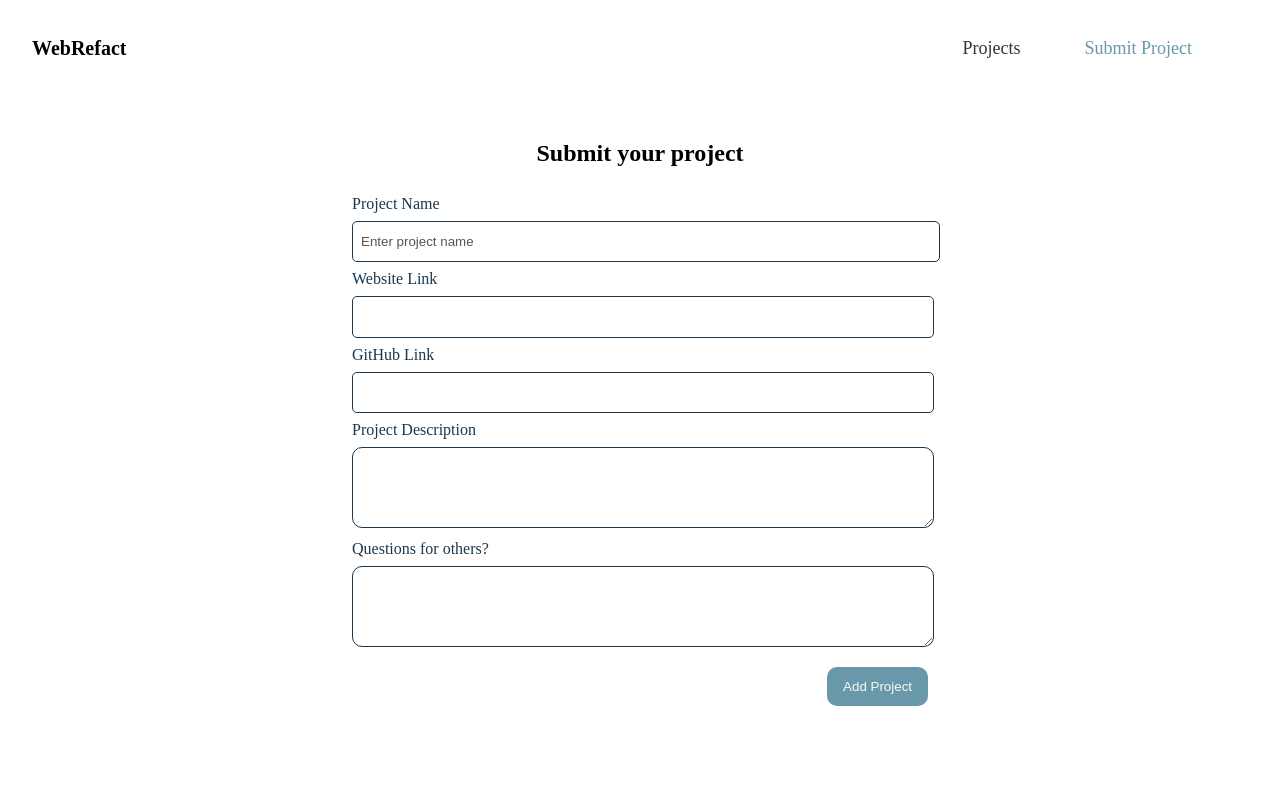
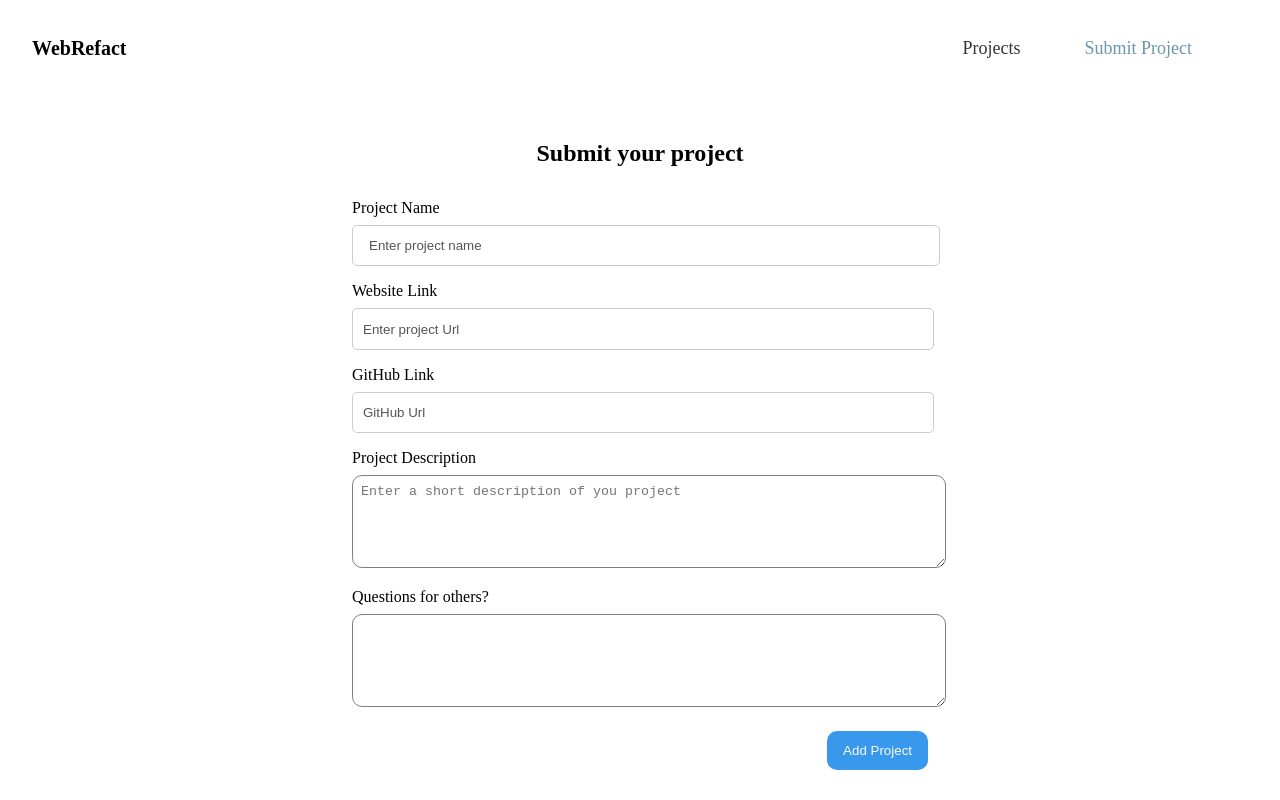
Before and after one commit to 1Zapien/WebRefact, a React (Create React App) app: page /submit-project in a window 1280 px wide. Built offline with nearby package versions, Linux system fonts and the light colour scheme.

Commit message:
fixing useeffcet dependencey array issues

```diff
--- a/src/components/project/Projects.js
+++ b/src/components/project/Projects.js
@@ -1,4 +1,4 @@
-import { useState, useEffect } from "react";
+import { useCallback, useState, useEffect } from "react";
 import IndividualProject from "./IndividualProject";
 import classes from "./Projects.module.css";
 
@@ -36,15 +36,23 @@ function Projects() {
     setNext(next + postsPerPage);
   };
 
-  const loopWithSlice = (start, end) => {
-    const slicedProjects = loadedProjects.slice(start, end);
-    // arrayForHoldingPosts = [...arrayForHoldingPosts, ...slicedProjects];
-    setPostsToShow(slicedProjects);
-  };
+  const loopWithSlice = useCallback(
+    (start, end) => {
+      const slicedProjects = loadedProjects.slice(start, end);
+      setPostsToShow(slicedProjects);
+    },
+    [loadedProjects]
+  );
+
+  // const loopWithSlice = (start, end) => {
+  //   const slicedProjects = loadedProjects.slice(start, end);
+
+  //   setPostsToShow(slicedProjects);
+  // };
 
   useEffect(() => {
     loopWithSlice(0, postsPerPage);
-  }, [postsPerPage]);
+  }, [postsPerPage, loopWithSlice]);
 
   if (isLoading) {
     return (
--- a/src/components/project/SubmitProjectForm.js
+++ b/src/components/project/SubmitProjectForm.js
@@ -44,11 +44,23 @@ function SubmitProjectForm(props) {
         </div>
         <div className={classes.form__section}>
           <label htmlFor="website-link">Website Link</label>
-          <input type="url" required id="website-link" ref={inputUrl} />
+          <input
+            type="url"
+            required
+            id="website-link"
+            ref={inputUrl}
+            placeholder="Enter project Url"
+          />
         </div>
         <div className={classes.form__section}>
           <label htmlFor="source-link">GitHub Link</label>
-          <input type="url" required id="source-link" ref={inputSourceUrl} />
+          <input
+            type="url"
+            required
+            id="source-link"
+            ref={inputSourceUrl}
+            placeholder="GitHub Url"
+          />
         </div>
         <div className={classes.form__section}>
           <label htmlFor="project-description">Project Description</label>
@@ -57,6 +69,7 @@ function SubmitProjectForm(props) {
             required
             rows="5"
             ref={inputDescription}
+            placeholder="Enter a short description of you project"
           ></textarea>
         </div>
         <div className={classes.form__section}>
--- a/src/components/project/SubmitProjectForm.module.css
+++ b/src/components/project/SubmitProjectForm.module.css
@@ -25,39 +25,48 @@
   }
 }
 
+.form__section {
+  margin: 0.25rem 0rem;
+}
+
 .form__section label {
   display: block;
   margin: 0.5rem 0rem;
   width: 100%;
-  color: #1a374d;
+  /* color: #1a374d; */
+  color: black;
 }
 
 .form__section input {
   height: 2.345rem;
-  border: 1.5px solid #1a374d;
+  border: 1.5px solid #cccccc;
   border-radius: 5px;
   width: 100%;
 }
 .form__section input[type="text"] {
   padding-left: 0.5rem;
-  color: black;
+  color: #9e9e9e;
 }
 
 input::placeholder {
+  padding-left: 0.5rem;
+  padding-right: 0.5rem;
   color: #555;
 }
 
 .form__section textarea {
-  border: 0.5px solid #1a374d;
+  border: 0.5px solid grey;
   border-radius: 10px;
   width: 100%;
   color: black;
+  padding: 0.5rem;
 }
 
 .project__submit {
   border: none;
   border-radius: 10px;
-  background-color: #6998ab;
+  /* background-color: #6998ab; */
+  background-color: #3898ec;
   margin: 1rem 0rem;
   padding: 0.75rem 1rem;
   color: #fbfbf2;
```
